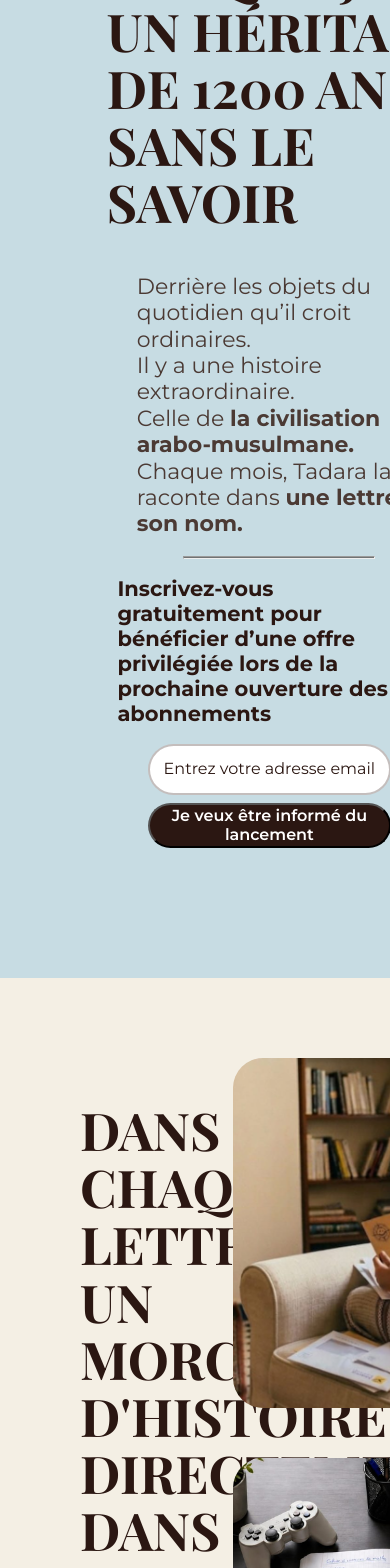
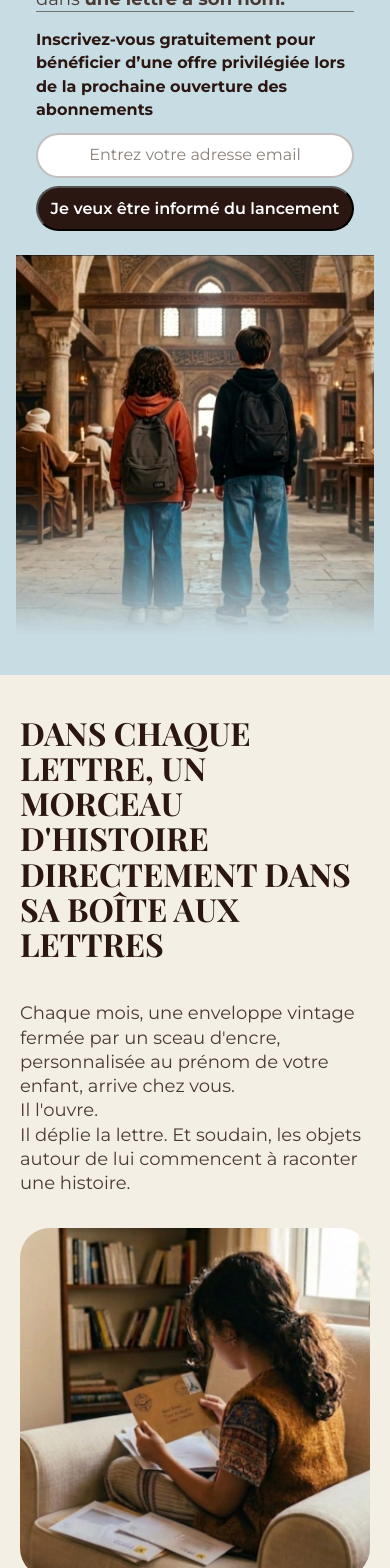
Before and after one commit to SniOpy/funooni, a React (Vite) app in the folder apps/tadara-landing/: page / in a window 390 px wide. Shown: the part 420-1988 px from the top of the page. Built offline with nearby package versions, Linux system fonts and the light colour scheme.

Commit message:
✨ Implementation responsive design

```diff
--- a/apps/tadara-landing/src/App.jsx
+++ b/apps/tadara-landing/src/App.jsx
@@ -10,9 +10,21 @@ import Questions from './sections/questions/Questions'
 import LaunchOffer from './sections/last-offer/LaunchOffer'
 
 const GlobalStyle = createGlobalStyle`
+  *,
+  *::before,
+  *::after {
+    box-sizing: border-box;
+  }
+
   body {
     margin: 0;
     background-color: ${tadaraTheme.colors.background.soft};
+    overflow-x: hidden;
+  }
+
+  img {
+    max-width: 100%;
+    display: block;
   }
 `
 
--- a/apps/tadara-landing/src/sections/content/Content.jsx
+++ b/apps/tadara-landing/src/sections/content/Content.jsx
@@ -57,18 +57,26 @@ function Content() {
 const ContentSectionStyled = styled.section`
     display: flex;
     flex-direction: column;
-    gap: 40px;
-    padding: 80px;
+    gap: ${tadaraTheme.spacing[10]};
+    padding: ${tadaraTheme.spacing[20]};
     background-color: ${tadaraTheme.colors.background.soft};
 
     .story-letter-title {
-        font-size: 52px;
+        font-size: clamp(2rem, 4.6vw, 3.25rem);
         text-transform: uppercase;
         font-weight: 700;
         color: ${tadaraTheme.colors.text.primary};
         font-family: ${tadaraTheme.typography.fonts.heading};
         line-height: 1.1;
         margin: 0;
+    }
+
+    @media (max-width: ${tadaraTheme.breakpoints.laptop}) {
+      padding: ${tadaraTheme.spacing[12]} ${tadaraTheme.spacing[6]};
+    }
+
+    @media (max-width: ${tadaraTheme.breakpoints.tablet}) {
+      padding: ${tadaraTheme.spacing[10]} ${tadaraTheme.spacing[5]};
     }
 `
 const ContentTitleStyled = styled.div`
@@ -77,13 +85,21 @@ const ContentTitleStyled = styled.div`
 const ReceiveImagesStyled = styled.div`
     display: grid;
     grid-template-columns: repeat(4, 1fr);
-    gap: 120px;
+    gap: ${tadaraTheme.spacing[10]};
     width: 100%;
+
+    @media (max-width: ${tadaraTheme.breakpoints.desktop}) {
+      grid-template-columns: repeat(2, minmax(0, 1fr));
+    }
+
+    @media (max-width: ${tadaraTheme.breakpoints.tablet}) {
+      grid-template-columns: 1fr;
+    }
 `
 const ReceiveImageStyled = styled.div`
     display: flex;
     flex-direction: column;
-    gap: 30px;
+    gap: ${tadaraTheme.spacing[6]};
     align-items: flex-start;
 
     img {
@@ -98,7 +114,7 @@ const ReceiveImageStyled = styled.div`
 
     .receive-image-title {
         font-family: ${tadaraTheme.typography.fonts.body};
-        font-size: 26px;
+        font-size: clamp(1.25rem, 2.5vw, 1.625rem);
         font-weight: 700;
         color: ${tadaraTheme.colors.text.primary};
         margin: 0;
@@ -107,7 +123,7 @@ const ReceiveImageStyled = styled.div`
 
     .content-text {
         font-family: ${tadaraTheme.typography.fonts.body};
-        font-size: 22px;
+        font-size: clamp(1rem, 2.1vw, 1.375rem);
         font-weight: 400;
         color: ${tadaraTheme.colors.text.secondary};
         line-height: 1.55;
--- a/apps/tadara-landing/src/sections/hero/components/hero/Hero.jsx
+++ b/apps/tadara-landing/src/sections/hero/components/hero/Hero.jsx
@@ -17,10 +17,11 @@ const HeroStyled = styled.section`
   grid-template-columns: ${tadaraTheme.layout.hero.gridDesktop};
   min-height: ${tadaraTheme.layout.hero.minHeight};
   background-color: ${tadaraTheme.colors.background.main};
-  padding: 0 2.3rem 80px;
+  padding: 0 clamp(1rem, 2.5vw, 2.3rem) clamp(2.5rem, 6vw, 5rem);
 
-  @media (max-width: ${tadaraTheme.breakpoints.tablet}) {
+  @media (max-width: ${tadaraTheme.breakpoints.laptop}) {
     grid-template-columns: ${tadaraTheme.layout.hero.gridTablet};
+    min-height: auto;
   }
 `
 
--- a/apps/tadara-landing/src/sections/hero/components/hero/HeroContent.jsx
+++ b/apps/tadara-landing/src/sections/hero/components/hero/HeroContent.jsx
@@ -33,9 +33,11 @@ function HeroContent() {
 }
 
 const HeroContentStyled = styled.div`
+  width: min(100%, 760px);
 
   h1 {
-    font-size: 52px;
+    margin: 0;
+    font-size: clamp(2rem, 4.6vw, 3.25rem);
     text-transform: uppercase;
     font-weight: 700;
     color: #2B1712;
@@ -44,13 +46,14 @@ const HeroContentStyled = styled.div`
   }
 
   .hero-subtitle {
-    font-size: 22px;
+    margin: 0;
+    font-size: clamp(1.125rem, 2.1vw, 1.375rem);
     font-family: 'Montserrat';
     font-weight: 400;
     color: #4B3A34;
-    padding-left: 30px;
-    line-height: 1.2;
-    width:80%;
+    padding-left: clamp(0.5rem, 2vw, 1.875rem);
+    line-height: 1.35;
+    width: min(100%, 90%);
 
 
     span {
@@ -63,18 +66,39 @@ const HeroContentStyled = styled.div`
   .hero-subtitle-hr {
     background-color: #717373;
     height: 1px;
-    width: 50%;
-    margin-inline: 20%;
+    width: min(100%, 420px);
+    margin: 0 auto;
+    border: 0;
   }
 
   .form-content {
-    font-size: 14px;
+    font-size: ${tadaraTheme.typography.sizes.sm};
     font-family: "Montserrat";
     font-weight: 400;
     color: rgb(43, 23, 18);
-    width: 80%;
-    padding-left: 3px;
-    margin-inline: 2%;
+    width: min(100%, 560px);
+    padding-left: 0;
+    margin-inline: 0;
+    margin-top: ${tadaraTheme.spacing[4]};
+
+    h2 {
+      margin: 0;
+      font-size: clamp(1rem, 1.8vw, 1.125rem);
+      line-height: 1.45;
+    }
+  }
+
+  @media (max-width: ${tadaraTheme.breakpoints.tablet}) {
+    width: 100%;
+
+    .hero-subtitle {
+      padding-left: 0;
+      width: 100%;
+    }
+
+    .form-content {
+      width: 100%;
+    }
   }
 
 `
@@ -82,18 +106,20 @@ const HeroContentStyled = styled.div`
 const FormContentStyled = styled.form`
   display: flex;
   flex-direction: column;
-  gap:8px;
-  width: 80%;
-  margin-inline: 10%;
+  gap: ${tadaraTheme.spacing[2]};
+  width: min(100%, 430px);
+  margin-top: ${tadaraTheme.spacing[3]};
+  margin-inline: 0;
 
   input, button {
-    border-radius: 30px;
-    height:45px;
+    border-radius: ${tadaraTheme.radius.pill};
+    height: 45px;
     text-align: center;
-    font-family: "Montserrat";
+    font-family: ${tadaraTheme.typography.fonts.body};
     font-weight: 400;
-    font-size: 14px;
-    color: rgb(43, 23, 18);
+    font-size: ${tadaraTheme.typography.sizes.sm};
+    color: ${tadaraTheme.colors.text.primary};
+    width: 100%;
   }
 
   input {
@@ -103,8 +129,8 @@ const FormContentStyled = styled.form`
   }
 
   input::placeholder {
-    color: ${tadaraTheme.colors.text.primary};
-    font-size: 16px;
+    color: ${tadaraTheme.colors.text.subtle};
+    font-size: ${tadaraTheme.typography.sizes.base};
   }
 
   button {
@@ -112,7 +138,7 @@ const FormContentStyled = styled.form`
     color: #fff;
     cursor: pointer;
     font-weight: 600;
-    font-size: 16px;
+    font-size: ${tadaraTheme.typography.sizes.base};
     transition: background-color ${tadaraTheme.motion.duration.normal} ${tadaraTheme.motion.easing.default};
 
     &:hover {
--- a/apps/tadara-landing/src/sections/hero/components/hero/HeroImage.jsx
+++ b/apps/tadara-landing/src/sections/hero/components/hero/HeroImage.jsx
@@ -14,6 +14,7 @@ const HeroImageStyled = styled.div`
   background-size: cover;
   background-position: center top;
   background-repeat: no-repeat;
+  min-height: 620px;
 
   &::after {
     content: '';
@@ -28,5 +29,13 @@ const HeroImageStyled = styled.div`
     );
     pointer-events: none;
   }
+
+  @media (max-width: ${tadaraTheme.breakpoints.laptop}) {
+    min-height: 460px;
+  }
+
+  @media (max-width: ${tadaraTheme.breakpoints.tablet}) {
+    min-height: 380px;
+  }
 `
 export default HeroImage
--- a/apps/tadara-landing/src/sections/hero/components/hero/HeroInner.jsx
+++ b/apps/tadara-landing/src/sections/hero/components/hero/HeroInner.jsx
@@ -1,5 +1,7 @@
 import styled from "styled-components"
 import HeroContent from "./HeroContent"
+
+import { tadaraTheme } from "../../../../designSystem"
 
 function HeroInner() {
   return (
@@ -14,12 +16,30 @@ function HeroInner() {
 }
 
 const HeroInnerStyled = styled.div`
-  padding: 50px 70px;
+  padding: clamp(2rem, 5vw, 3.125rem) clamp(1rem, 4vw, 4.375rem);
 
   .logo {
     display: flex;
     justify-content: space-between;
     align-items: center;
+
+    img:first-child {
+      width: clamp(120px, 18vw, 180px);
+      height: auto;
+    }
+
+    img:last-child {
+      width: clamp(140px, 20vw, 200px);
+      height: auto;
+    }
+  }
+
+  @media (max-width: ${tadaraTheme.breakpoints.tablet}) {
+    padding: ${tadaraTheme.spacing[6]} ${tadaraTheme.spacing[5]};
+
+    .logo {
+      gap: ${tadaraTheme.spacing[4]};
+    }
   }
 `
 
--- a/apps/tadara-landing/src/sections/last-offer/LaunchOffer.jsx
+++ b/apps/tadara-landing/src/sections/last-offer/LaunchOffer.jsx
@@ -39,6 +39,15 @@ const LaunchOfferSectionStyled = styled.section`
   gap: ${spacing[10]};
   padding: ${spacing[20]};
   background-color: ${colors.background.cream};
+
+  @media (max-width: ${tadaraTheme.breakpoints.laptop}) {
+    flex-direction: column;
+    padding: ${spacing[12]} ${spacing[6]};
+  }
+
+  @media (max-width: ${tadaraTheme.breakpoints.tablet}) {
+    padding: ${spacing[10]} ${spacing[5]};
+  }
 `
 
 const LaunchOfferContentStyled = styled.div`
@@ -50,7 +59,7 @@ const LaunchOfferContentStyled = styled.div`
   h1 {
     margin: 0;
     font-family: ${typography.fonts.heading};
-    font-size: ${typography.sizes['4xl']};
+    font-size: clamp(2rem, 4.6vw, ${typography.sizes['4xl']});
     font-weight: ${typography.weights.bold};
     color: ${colors.text.primary};
     line-height: ${typography.lineHeights.heading};
@@ -60,7 +69,7 @@ const LaunchOfferContentStyled = styled.div`
   p {
     margin: 0;
     font-family: ${typography.fonts.body};
-    font-size: ${typography.sizes['2xl']};
+    font-size: clamp(1rem, 2.2vw, ${typography.sizes['2xl']});
     font-weight: ${typography.weights.regular};
     color: ${colors.text.secondary};
     line-height: ${typography.lineHeights.body};
@@ -69,7 +78,7 @@ const LaunchOfferContentStyled = styled.div`
 
   input {
     margin-top: ${spacing[5]};
-    width: 60%;
+    width: min(100%, 420px);
     height: 45px;
     border: 2px solid ${colors.border.medium};
     border-radius: ${radius.pill};
@@ -83,7 +92,7 @@ const LaunchOfferContentStyled = styled.div`
   }
 
   button {
-    width: 60%;
+    width: min(100%, 420px);
     border: 2px solid #ece6e6;
     border-radius: ${radius.pill};
     padding: ${spacing[4]} ${spacing[8]};
@@ -101,13 +110,21 @@ const LaunchOfferContentStyled = styled.div`
   }
 
   span {
-    width: 60%;
+    width: min(100%, 420px);
     text-align: center;
     font-family: ${typography.fonts.body};
     font-size: ${typography.sizes['2xl']};
     font-weight: ${typography.weights.regular};
     color: ${colors.text.primary};
     line-height: ${typography.lineHeights.body};
+  }
+
+  @media (max-width: ${tadaraTheme.breakpoints.laptop}) {
+    width: 100%;
+
+    p {
+      max-width: 100%;
+    }
   }
 `
 
@@ -122,6 +139,10 @@ const LaunchOfferImageStyled = styled.div`
     border-radius: ${spacing[10]};
     object-fit: cover;
   }
+
+  @media (max-width: ${tadaraTheme.breakpoints.laptop}) {
+    width: 100%;
+  }
 `
 
 export default LaunchOffer
--- a/apps/tadara-landing/src/sections/more-letter/MoreLetter.jsx
+++ b/apps/tadara-landing/src/sections/more-letter/MoreLetter.jsx
@@ -83,7 +83,8 @@ const MoreLetterSectionStyled = styled.section`
 
   .more-letter-content {
     display: grid;
-    grid-template-columns: 1fr 1fr 1fr;
+    grid-template-columns: repeat(3, minmax(0, 1fr));
+    gap: ${spacing[6]};
 
     .more-letter-content-item {
         display: flex;
@@ -99,7 +100,7 @@ const MoreLetterSectionStyled = styled.section`
 
     h2 {
         font-family: ${tadaraTheme.typography.fonts.body};
-        font-size: 26px;
+        font-size: clamp(1.25rem, 2.2vw, 1.625rem);
         font-weight: 700;
         color: ${tadaraTheme.colors.text.primary};
         margin: 0;
@@ -108,7 +109,7 @@ const MoreLetterSectionStyled = styled.section`
 
     p {
         font-family: ${tadaraTheme.typography.fonts.body};
-        font-size: 22px;
+        font-size: clamp(1rem, 2vw, 1.375rem);
         font-weight: 400;
         color: ${tadaraTheme.colors.text.secondary};
         line-height: 1.55;
@@ -116,11 +117,29 @@ const MoreLetterSectionStyled = styled.section`
     }
 
     img {
+        width: 100%;
+        height: auto;
         border-radius: 50px;
     }
 
     .more-letter-content-item {
-        width:460px;
+        width: 100%;
+    }
+  }
+
+  @media (max-width: ${tadaraTheme.breakpoints.laptop}) {
+    padding: ${spacing[12]} ${spacing[6]};
+
+    .more-letter-content {
+      grid-template-columns: repeat(2, minmax(0, 1fr));
+    }
+  }
+
+  @media (max-width: ${tadaraTheme.breakpoints.tablet}) {
+    padding: ${spacing[10]} ${spacing[5]};
+
+    .more-letter-content {
+      grid-template-columns: 1fr;
     }
   }
 `
--- a/apps/tadara-landing/src/sections/questions/Questions.jsx
+++ b/apps/tadara-landing/src/sections/questions/Questions.jsx
@@ -29,6 +29,14 @@ const QuestionsSectionStyled = styled.div`
   gap: ${spacing[10]};
   padding: ${spacing[20]};
   background-color: ${colors.background.soft};
+
+  @media (max-width: ${tadaraTheme.breakpoints.laptop}) {
+    padding: ${spacing[12]} ${spacing[6]};
+  }
+
+  @media (max-width: ${tadaraTheme.breakpoints.tablet}) {
+    padding: ${spacing[10]} ${spacing[5]};
+  }
 `
 const QuestionsTitleStyled = styled.div`
 
@@ -39,25 +47,49 @@ const QuestionsTitleStyled = styled.div`
     font-family: ${tadaraTheme.typography.fonts.heading};
     line-height: ${tadaraTheme.typography.lineHeights.heading};
     margin: 0;
+
+    h1 {
+      margin: 0;
+      font-size: clamp(2rem, 4.6vw, 3.25rem);
+    }
     `
 const QuestiosContentStyled = styled.div`
-  padding-left : ${spacing[24]};
+  padding-left: ${spacing[24]};
+
+  @media (max-width: ${tadaraTheme.breakpoints.laptop}) {
+    padding-left: 0;
+  }
  `
 const QuestiosItemStyled = styled.div`
   display: flex;
   align-items: center;
   gap: ${spacing[20]};
 
+  img {
+    width: min(100%, 500px);
+    height: auto;
+  }
+
 
     h2 {
-      padding: 5px ${spacing[10]};
-      margin-bottom: 60px;
-      font-size: ${tadaraTheme.typography.sizes['3xl']};
+      padding: ${spacing[1]} ${spacing[10]};
+      margin: 0;
+      font-size: clamp(1.25rem, 2.6vw, ${tadaraTheme.typography.sizes['3xl']});
       font-weight: ${tadaraTheme.typography.weights.regular};
       color: ${tadaraTheme.colors.text.primary};
       font-family: ${tadaraTheme.typography.fonts.body};
       line-height: ${tadaraTheme.typography.lineHeights.body};
     }
+
+    @media (max-width: ${tadaraTheme.breakpoints.laptop}) {
+      flex-direction: column;
+      align-items: flex-start;
+      gap: ${spacing[5]};
+
+      h2 {
+        padding: 0;
+      }
+    }
  `
 
 
--- a/apps/tadara-landing/src/sections/reasons/Reasons.jsx
+++ b/apps/tadara-landing/src/sections/reasons/Reasons.jsx
@@ -78,6 +78,14 @@ const ReasonsSectionStyled = styled.section`
     line-height: ${typography.lineHeights.heading};
     margin: 0;
   }
+
+  @media (max-width: ${tadaraTheme.breakpoints.laptop}) {
+    padding: ${spacing[12]} ${spacing[6]};
+  }
+
+  @media (max-width: ${tadaraTheme.breakpoints.tablet}) {
+    padding: ${spacing[10]} ${spacing[5]};
+  }
 `
 
 const ReasonsTitleStyled = styled.div`
@@ -95,16 +103,21 @@ const ReasonsTitleStyled = styled.div`
 const ReasonsContentStyled = styled.div`
   display: flex;
   padding: 0;
+
+  @media (max-width: ${tadaraTheme.breakpoints.laptop}) {
+    flex-direction: column;
+    gap: ${spacing[8]};
+  }
 `
 
 const ReasonsBulletsStyled = styled.div`
   display: flex;
   width: 50%;
-  font-size: ${typography.sizes['2xl']};
+  font-size: clamp(1.125rem, 2.2vw, ${typography.sizes['2xl']});
   font-weight: ${typography.weights.medium};
   color: ${colors.text.primary};
   font-family: ${typography.fonts.body};
-  margin-top : 60px;
+  margin-top: ${spacing[12]};
 
   li {
     list-style-type: none;
@@ -116,7 +129,24 @@ const ReasonsBulletsStyled = styled.div`
   .reasons-bullet-list {
     display: flex;
     flex-direction: column;
-    gap: ${spacing[10]};
+    gap: ${spacing[8]};
+  }
+
+  @media (max-width: ${tadaraTheme.breakpoints.laptop}) {
+    width: 100%;
+    margin-top: 0;
+  }
+
+  @media (max-width: ${tadaraTheme.breakpoints.tablet}) {
+    li {
+      gap: ${spacing[4]};
+      align-items: flex-start;
+    }
+
+    .reasons-bullet-list {
+      padding: 0;
+      gap: ${spacing[6]};
+    }
   }
 `
 
@@ -127,7 +157,14 @@ const ReasonsImageStyled = styled.div`
   width: 60%;
 
   img {
+    width: 100%;
+    max-width: 700px;
+    height: auto;
     border-radius: 50px;
+  }
+
+  @media (max-width: ${tadaraTheme.breakpoints.laptop}) {
+    width: 100%;
   }
 `
 
--- a/apps/tadara-landing/src/sections/storyletter/StoryLetter.jsx
+++ b/apps/tadara-landing/src/sections/storyletter/StoryLetter.jsx
@@ -29,12 +29,13 @@ const StoryLetterSectionStyled = styled.section`
     display: flex;
     justify-content: space-between;
     align-items: flex-start;
-    padding: 80px;
-    padding-left: 80px;
+    gap: ${tadaraTheme.spacing[10]};
+    padding: ${tadaraTheme.spacing[20]};
     background-color: ${tadaraTheme.colors.background.cream};
 
     .story-letter-title {
-        font-size: 52px;
+        margin: 0;
+        font-size: clamp(2rem, 4.6vw, 3.25rem);
         text-transform: uppercase;
         font-weight: 700;
         color: #2B1712;
@@ -43,13 +44,14 @@ const StoryLetterSectionStyled = styled.section`
     }
 
   .story-letter-subtitle {
-    font-size: 32px;
+    margin: 0;
+    font-size: clamp(1.125rem, 2.4vw, 2rem);
     font-family: 'Montserrat';
     font-weight: 400;
     color: #4B3A34;
-    line-height: 1.2;
-    width:80%;
-    padding-left: 30px;
+    line-height: 1.35;
+    width: min(100%, 90%);
+    padding-left: ${tadaraTheme.spacing[4]};
 
 
     span {
@@ -58,26 +60,58 @@ const StoryLetterSectionStyled = styled.section`
 
 
   }
+
+  @media (max-width: ${tadaraTheme.breakpoints.laptop}) {
+    flex-direction: column;
+    gap: ${tadaraTheme.spacing[8]};
+    padding: ${tadaraTheme.spacing[12]} ${tadaraTheme.spacing[6]};
+  }
+
+  @media (max-width: ${tadaraTheme.breakpoints.tablet}) {
+    padding: ${tadaraTheme.spacing[10]} ${tadaraTheme.spacing[5]};
+
+    .story-letter-subtitle {
+      width: 100%;
+      padding-left: 0;
+    }
+  }
 `
 const StoryLetterInnerStyled = styled.div`
-    width:66.6%;
+    width: 66.6%;
     display:flex;
     flex-direction: column;
     justify-content: center;
-    gap : 40px;
+    gap : ${tadaraTheme.spacing[10]};
     line-height: 1.2;
 
+    @media (max-width: ${tadaraTheme.breakpoints.laptop}) {
+      width: 100%;
+    }
 `;
 const StoryLetterImagesStyled = styled.div`
-    width:33.3%;
+    width: 33.3%;
     display: flex;
     flex-direction: column;
-    gap: 50px;
+    gap: ${tadaraTheme.spacing[8]};
     justify-content: space-between;
 
     img {
-    border-radius: 30px;
-    object-fit: cover;
+      width: 100%;
+      max-width: 420px;
+      border-radius: 30px;
+      object-fit: cover;
+    }
+
+    @media (max-width: ${tadaraTheme.breakpoints.laptop}) {
+      width: 100%;
+      flex-direction: row;
+      gap: ${tadaraTheme.spacing[5]};
+      justify-content: flex-start;
+    }
+
+    @media (max-width: ${tadaraTheme.breakpoints.tablet}) {
+      flex-direction: column;
+      gap: ${tadaraTheme.spacing[4]};
     }
 `;
 export default StoryLetter
--- a/apps/tadara-landing/src/sections/whystart/WhyStart.jsx
+++ b/apps/tadara-landing/src/sections/whystart/WhyStart.jsx
@@ -33,6 +33,14 @@ const WhyStartSectionStyled = styled.div`
   gap: ${spacing[10]};
   padding: ${spacing[20]};
   background-color: ${colors.background.cream};
+
+  @media (max-width: ${tadaraTheme.breakpoints.laptop}) {
+    padding: ${spacing[12]} ${spacing[6]};
+  }
+
+  @media (max-width: ${tadaraTheme.breakpoints.tablet}) {
+    padding: ${spacing[10]} ${spacing[5]};
+  }
 `
 const WhyStartTitleStyled = styled.div`
 
@@ -43,6 +51,11 @@ const WhyStartTitleStyled = styled.div`
     font-family: ${tadaraTheme.typography.fonts.heading};
     line-height: ${tadaraTheme.typography.lineHeights.heading};
     margin: 0;
+
+    h1 {
+      margin: 0;
+      font-size: clamp(2rem, 4.6vw, 3.25rem);
+    }
     `
 const WhyStartContentStyled = styled.div``
 
@@ -52,6 +65,8 @@ const WhyStartContentItemStyled = styled.div`
     gap: ${spacing[10]};
 
     img {
+        width: min(100%, 800px);
+        height: auto;
         border-radius: ${spacing[10]};
     }
 
@@ -64,7 +79,7 @@ const WhyStartContentItemStyled = styled.div`
         padding-top: 50px;
 
         li {
-            font-size: 28px;
+            font-size: clamp(1.125rem, 2.2vw, 1.75rem);
             font-weight: ${typography.weights.medium};
             font-family: ${typography.fonts.body};
             line-height: ${typography.lineHeights.body};
@@ -76,6 +91,17 @@ const WhyStartContentItemStyled = styled.div`
             word-wrap: break-word;
         }
     }
+
+    @media (max-width: ${tadaraTheme.breakpoints.laptop}) {
+      flex-direction: column;
+      gap: ${spacing[6]};
+
+      ul {
+        padding-top: 0;
+        gap: ${spacing[6]};
+        padding-left: 0;
+      }
+    }
 `
 
 export default WhyStart
```
